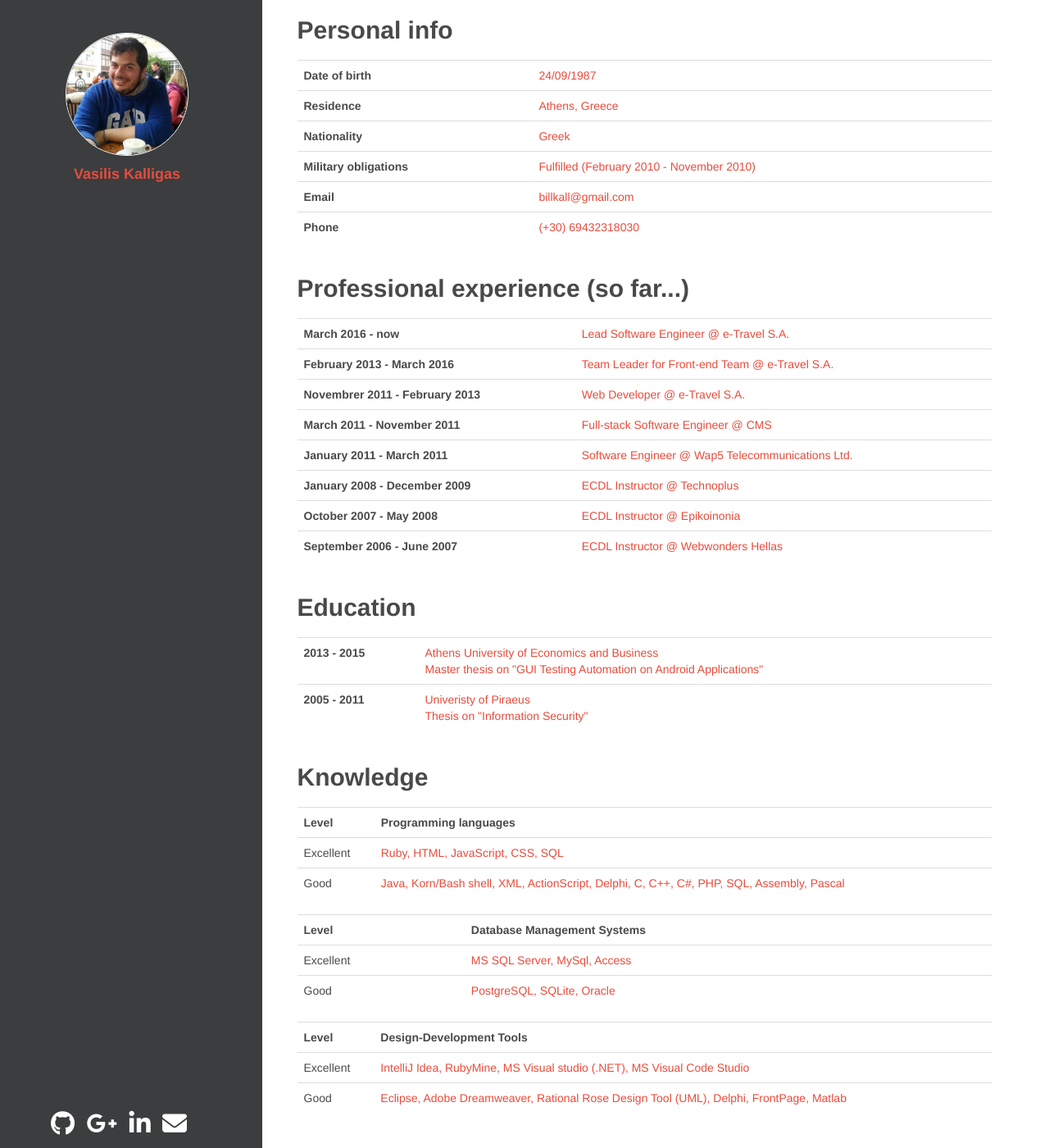
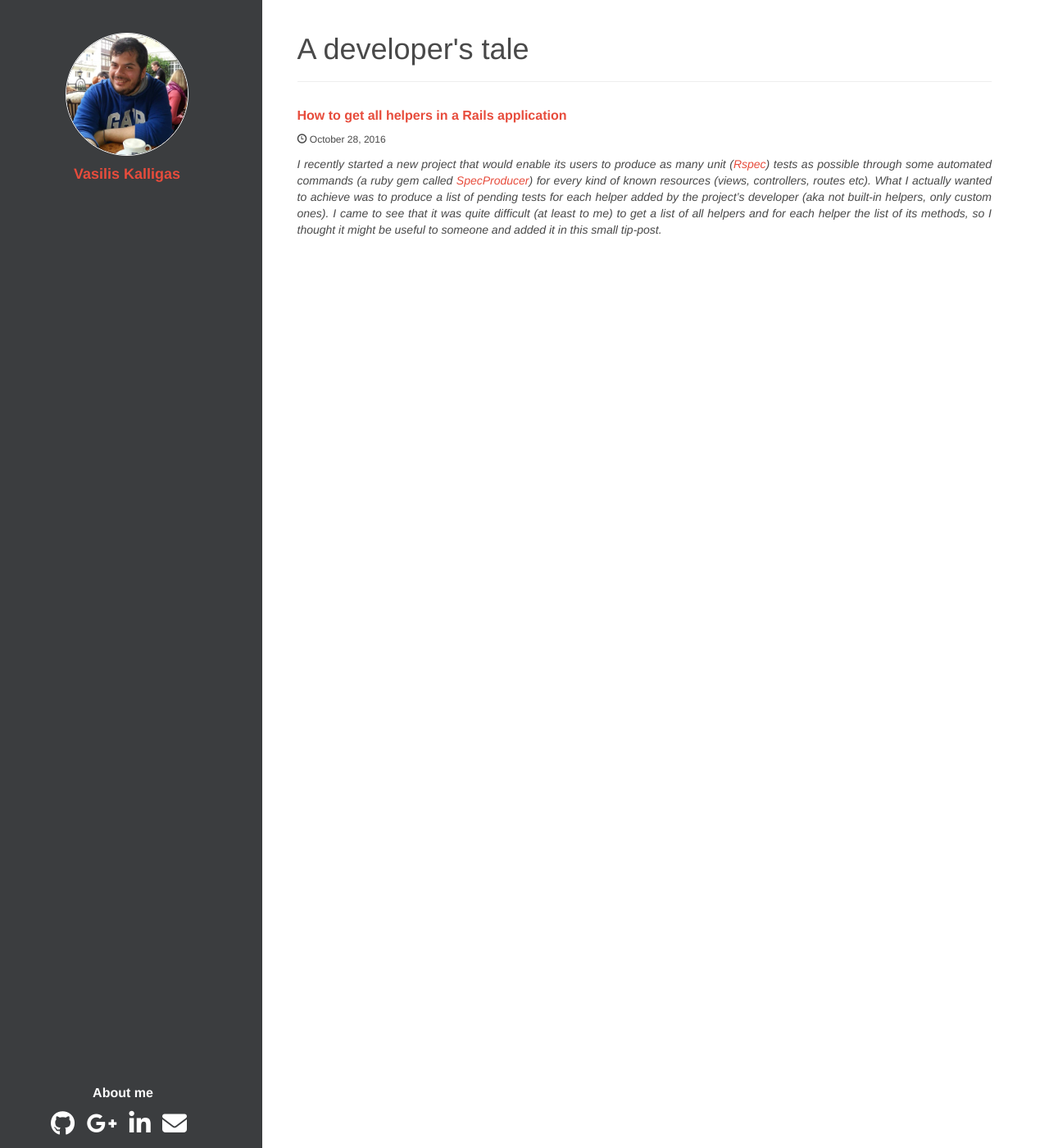
Before and after one commit to arcanoid/arcanoid.github.io, a Jekyll site: the page built from index.html, in a window 1280 px wide and 1400 px high. Shown: the whole window at 82% size. Built offline with Jekyll 4.4.1, drawn with Linux system fonts in a browser that asks for light colours; nearby versions of some CDN libraries; some of the changed text lies outside the part shown.

Commit message:
Various updates and first blog post.

```diff
--- a/_layouts/default.html
+++ b/_layouts/default.html
@@ -5,7 +5,7 @@
 
     <meta name="viewport" content="width=device-width, initial-scale=1, maximum-scale=1, user-scalable=no">
     <meta charset="utf-8">
-    <meta name="description" content="{{site.description}}"/>
+    <meta name="description" content="{% if page.description %} {{ page.description }} | {% endif %} {{ site.description }}"/>
     <meta name="author" content="{{site.author}}"/>
     <meta http-equiv="x-ua-compatible" content="ie=edge">
 
@@ -15,7 +15,7 @@
     <meta property="og:url" content="{{ site.baseurl }}/index.html" />
     <meta property="og:site_name" content="{{ site.name }}" />
     <meta property="og:type" content="website" />
-    <meta property="og:image" content="assets/site_photo.jpg" />
+    <meta property="og:image" content="{{ site.baseurl }}/assets/site_photo.jpg" />
 
     <meta name="theme-color" content="#3b3d3f">
 
@@ -42,12 +42,12 @@
                 <div class="author-image-container pull-left">
                     <div class="author-image">
                         <a href="{{site.baseurl}}/">
-                            <img src="assets/site_photo.jpg">
+                            <img src="{{site.baseurl}}/assets/site_photo.jpg">
                         </a>
                     </div>
                 </div>
 
-                <div class="author-name">Vasilis Kalligas</div>
+                <div class="author-name">Vasilis Kalligas | <a href="{{site.baseurl}}/about.html">About me</a></div>
 
                 <div class="footer-row">
                     <div class="social-row text-large">
@@ -67,7 +67,7 @@
                 <div class="author-image-container">
                     <div class="author-image">
                         <a href="{{site.baseurl}}/">
-                            <img src="assets/site_photo.jpg">
+                            <img src="{{site.baseurl}}/assets/site_photo.jpg">
                         </a>
                     </div>
 
@@ -75,6 +75,12 @@
                 </div>
 
                 <div class="footer-row text-center">
+                    <div class="author-about">
+                        <a href="{{site.baseurl}}/about.html">
+                            About me
+                        </a>
+                    </div>
+
                     <div class="social-row text-large">
                         <a href="{{ site.social.github }}" target="blank"><i class="fa fa-github"></i></a>
                         <a href="{{ site.social.google_plus }}" target="blank"><i class="fa fa-google-plus"></i></a>
--- /dev/null
+++ b/_posts/2016-10-28-how-to-get-all-helpers-in-a-rails-app.md
@@ -0,0 +1,43 @@
+---
+layout: post
+title: How to get all helpers in a Rails application
+description: How to get a list of all customs helpers and methods in a Ruby on a Rails application
+---
+
+I recently started a new project that would enable its users to produce as many unit ([Rspec]("https://www.relishapp.com/rspec/rspec-rails/v/3-5/docs/helper-specs/helper-spec")) tests as possible through some automated commands (a ruby gem called [SpecProducer]("https://github.com/arcanoid/spec_producer")) for every kind of known resources (views, controllers, routes etc). What I actually wanted to achieve was to produce a list of pending tests for each helper added by the project's developer (aka not built-in helpers, only custom ones). I came to see that it was quite difficult (at least to me) to get a list of all helpers and for each helper the list of its methods, so I thought it might be useful to someone and added it in this small tip-post.
+
+So, let's get started!
+
+What I first wanted to achieve was to list all helpers added by the developer of the project. All helpers added are positioned inside the app/helpers namespace of the RoR project. To do so, one can use ActionController::Base to retrieve all that info as a list of names (be warned each name doesn't include "helper" in it. Eg. LinksHelper will be returned as "links") of all the helpers inside that namespace.
+
+{% highlight ruby %}
+helper_names = ActionController::Base.all_helpers_from_path 'app/helpers'
+{% endhighlight %}
+
+The outcome of this would be the following:
+
+{% highlight ruby %}
+[ "links", "sample/list" ]
+{% endhighlight %}
+
+Though, the above list is pretty much useless if you don't actually get a list of helper modules. To do so one can either use constantize or continue using ActionController::Base capabilities as follows:
+
+{% highlight ruby %}
+helpers = ActionController::Base.modules_for_helpers helper_names
+{% endhighlight %}
+
+The outcome of this would be a list of fully functional Helper Modules:
+
+{% highlight ruby %}
+[ LinksHelper, Sample::ListHelper ]
+{% endhighlight %}
+
+From there on you can use this list as you see fit. An extension I wanted for each item of that list, was the methods defined in each of those helpers. So by calling the instance_methods of each one I was able to collect all method names for each helper.
+
+{% highlight ruby %}
+helpers.first.instance_methods
+{% endhighlight %}
+
+Finally, that list includes all the methods (as symbols) of the referring helper.
+
+The above allowed me to dynamically create helper specs with proper naming and with proper 'pending method' tests. Hopefully it was useful to you too.
--- a/css/application.css
+++ b/css/application.css
@@ -84,7 +84,7 @@ a:hover {
 }
 
 .small-header-column {
-    padding: 10px 20px 5px 20px;
+    padding: 10px 20px 25px 20px;
     background-color: #3b3d3f;
     color: #ffffff;
     font-size: 16px;
@@ -100,8 +100,12 @@ a:hover {
 }
 
 .small-header-column .author-image img {
-    width: 80px;
-    height: 80px;
+    width: 60px;
+    height: 60px;
+}
+
+.small-header-column .footer-row .social-row i {
+    margin-right: 10px;
 }
 
 .author-image-container .author-name {
@@ -126,3 +130,25 @@ a:hover {
 .text-main {
     color: #e74c3c;
 }
+
+.post-header {
+    font-size: 16px;
+    padding: 10px 0;
+    font-weight: bold;
+}
+
+.post-body {
+    font-style: italic;
+    text-align: justify;
+}
+
+.post-date {
+    font-size: 12px;
+    padding-bottom: 10px;
+}
+
+.author-about {
+    font-size: 16px;
+    padding-bottom: 10px;
+    font-weight: bold;
+}
--- a/index.html
+++ b/index.html
@@ -1,186 +1,25 @@
 ---
 layout: default
-title: Vasilis Kalligas, Software Engineer
+title: The tales of a Software Engineer called Vasilis Kalligas
 ---
 
-<div class="row">
-    <div class="col-xs-12">
-        <div class="blog-header"><h2>Personal info</h2></div>
-    </div>
+<div class="page-header">
+  <h1>A developer's tale</h1>
 </div>
 
-<div class="row">
+{%  for post in site.posts %}
+  <div class="row">
     <div class="col-xs-12">
-        <table class="table">
-              {% for info in site.personal_info %}
-                <tr>
-                  <td><strong>{{ info[0] }}</strong></td>
-                  <td class="text-main">{{ info[1] }}</td>
-                </tr>
-              {% endfor %}
-        </table>
+      <div class="post-header">
+        <a href="{{ post.url }}">{{ post.title }}</a>
+      </div>
+
+      <div class="post-date">
+      	<span class="glyphicon glyphicon-time" aria-hidden="true"></span>
+      	<span>{{ post.date | date: '%B %d, %Y' }}</span>
+      </div>
+
+      <div class="post-body">{{ post.excerpt }}</div>
     </div>
-</div>
-
-<div class="row">
-    <div class="col-xs-12">
-        <div class="blog-header"><h2>Professional experience (so far...)</h2></div>
-    </div>
-</div>
-
-<div class="row">
-    <div class="col-xs-12">
-        <table class="table">
-              {% for experience in site.professional_experience %}
-                <tr>
-                  <td><strong>{{ experience[1]["from"] }} - {{ experience[1]["until"] }}</strong></td>
-                  <td class="text-main">{{ experience[0] }}</td>
-                </tr>
-              {% endfor %}
-        </table>
-    </div>
-</div>
-
-<div class="row">
-    <div class="col-xs-12">
-        <div class="blog-header"><h2>Education</h2></div>
-    </div>
-</div>
-
-<div class="row">
-    <div class="col-xs-12">
-        <table class="table">
-              {% for education in site.education %}
-                <tr>
-                  <td><strong>{{ education[1]["from"] }} - {{ education[1]["until"] }}</strong></td>
-                  <td class="text-main">
-                      {{ education[0] }}
-
-                      {% if education[1]["additional_info"] %}
-                      <div>{{ education[1]["additional_info"] }}</div>
-                      {% endif %}
-                  </td>
-                </tr>
-              {% endfor %}
-        </table>
-    </div>
-</div>
-
-<div class="row">
-    <div class="col-xs-12">
-        <div class="blog-header"><h2>Knowledge</h2></div>
-    </div>
-</div>
-
-{% for knowledge in site.knowledge %}
-<div class="row">
-    <div class="col-xs-12">
-        <table class="table">
-		<tr>
-			<th>Level</th>
-			<th>{{ knowledge[0] }}</th>
-		</tr>
-		{% for section in knowledge[1] %}
-		<tr>
-			<td>{{ section[0] }}</td>
-			<td class="text-main">{{ section[1] }}</td>
-		</tr>
-		{% endfor %}
-	</table>
-    </div>
-</div>
+  </div>
 {% endfor %}
-
-<div class="row">
-    <div class="col-xs-12">
-        <div class="blog-header"><h2>Conferences</h2></div>
-    </div>
-</div>
-
-<div class="row">
-    <div class="col-xs-12">
-        <table class="table">
-            {% for conference in site.participations %}
-            <tr>
-                <td><strong>{{ conference['date'] }}</strong></td>
-                <td class="text-main">
-			{{ conference['name'] }}
-			{% if conference['video'] %}
-			<a href="{{ conference['video'] }}" target="blank"><i class="fa fa-video-camera" aria-hidden="true"></i></a>
-			{% endif %}
-
-			{% if conference['slides'] %}
-			<a href="{{ conference['slides'] }}" target="blank"><i class="fa fa-file-pdf-o" aria-hidden="true"></i></a>
-			{% endif %}
-		</td>
-            </tr>
-            {% endfor %}
-        </table>
-    </div>
-</div>
-
-<div class="row">
-    <div class="col-xs-12">
-        <div class="blog-header"><h2>Languages</h2></div>
-    </div>
-</div>
-
-<div class="row">
-    <div class="col-xs-12">
-        <table class="table">
-              {% for language in site.languages %}
-                <tr>
-                  <td><strong>{{ language[0] }}</strong></td>
-                  <td class="text-main">{{ language[1] }}</td>
-                </tr>
-              {% endfor %}
-        </table>
-    </div>
-</div>
-
-<div class="row">
-    <div class="col-xs-12">
-        <div class="blog-header"><h2>Hobbies</h2></div>
-    </div>
-</div>
-
-<div class="row">
-    <div class="col-xs-12">
-        <table class="table">
-              {% for hobby in site.hobbies %}
-                <tr>
-                  <td><strong><i class="{{ hobby[1] }}"></i></strong></td>
-                  <td class="text-main">{{ hobby[0] }}</td>
-                </tr>
-              {% endfor %}
-        </table>
-    </div>
-</div>
-
-<div class="row">
-    <div class="col-xs-12">
-        <div class="blog-header"><h2>Open source projects</h2></div>
-    </div>
-</div>
-
-{% for project in site.projects['open source'] %}
-{% assign loopindex = forloop.index | modulo: 2 %}
-{% if loopindex == 1 %}
-<div class="row">
-    <div class="col-xs-12 col-sm-6 project-block end">
-        <div class="link-header"><a href="{{ project[1]['Source code'] }}">{{ project[0] }}</a></div>
-        <div><i class="fa fa-tags" aria-hidden="true"></i> {{ project[1]["Technologies"] }}</div>
-        <div>{{ project[1]["Description"] }}</div>
-    </div>
-    {% if forloop.last %}
-	</div>
-    {% endif %}
-    {% else %}
-    <div class="col-xs-12 col-sm-6 project-block end">
-        <div class="link-header"><a href="{{ project[1]['Source code'] }}">{{ project[0] }}</a></div>
-        <div><i class="fa fa-tags" aria-hidden="true"></i> {{ project[1]["Technologies"] }}</div>
-        <div>{{ project[1]["Description"] }}</div>
-    </div>
-</div>
-{% endif %}
-{% endfor %}
```
Also changed, not shown: _layouts/post.html (added, +9 -0 lines), about.html (added, +186 -0 lines).
